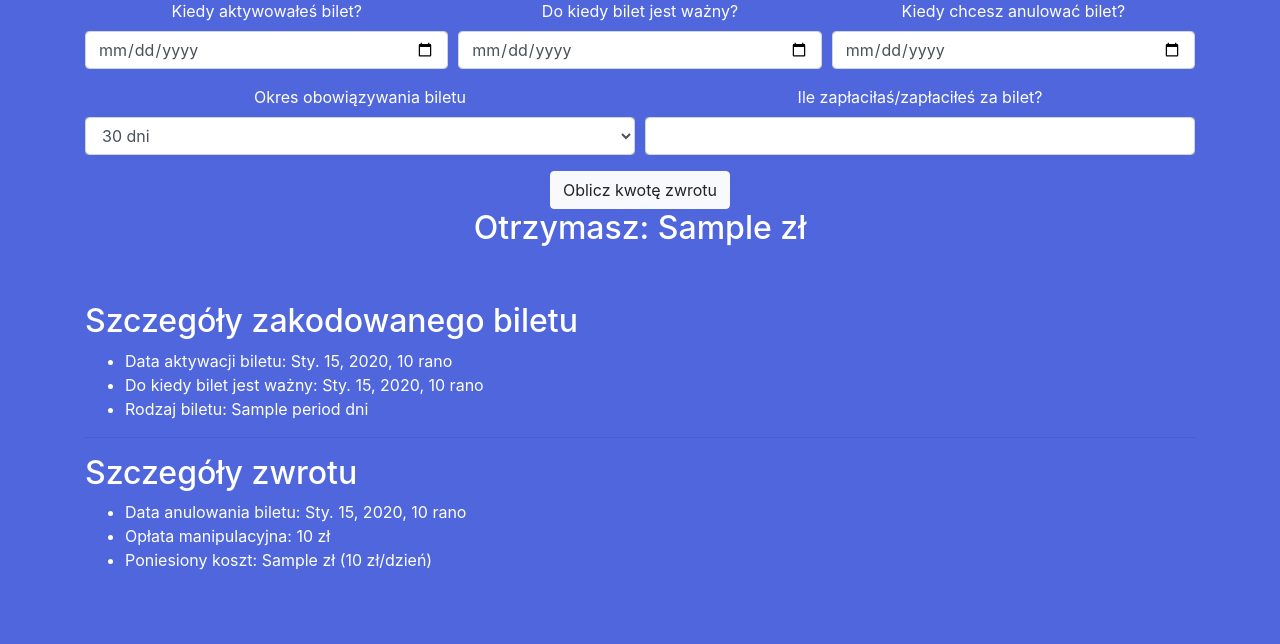
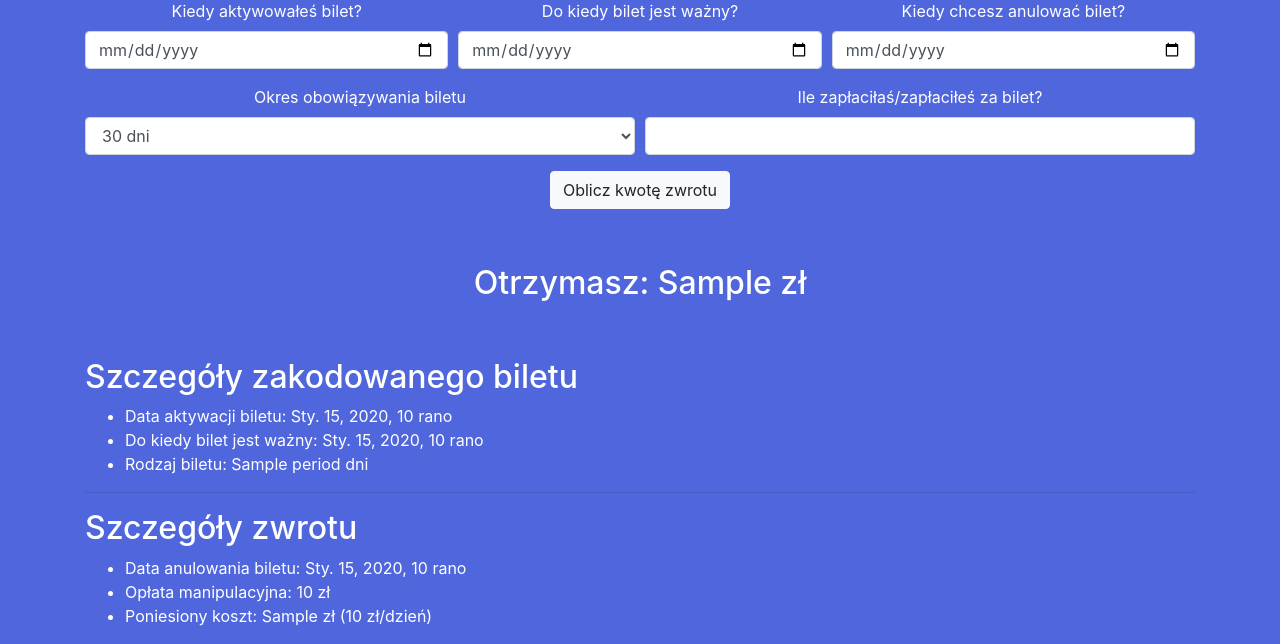
Before and after one commit to efefre/tickets_web, a Django app: template ticketWeb_root/templates/tickets/index.html in a window 1280 px wide. Shown: the part 342-986 px from the top of the page. Before the commit the page ends 912 px from the top, so only its background shows below. Run offline with Django 3.2, Linux system fonts and the light colour scheme; tables that the repository leaves empty hold one stand-in row (values such as "Sample post"); the template is opened without the code that fills it: values that come from a table or form of the project are taken from there, most other values are stand-ins (such as "Sample title", 1, 10 or a date in 2020); some libraries are stand-ins or nearby versions.

Commit message:
Add style for div with result

```diff
--- a/ticketWeb_root/static/css/style.css
+++ b/ticketWeb_root/static/css/style.css
@@ -39,3 +39,7 @@ body {
     text-align: left;
     padding-left: 2px;
 }
+
+div.result {
+    margin-top: 5%;
+}
```
